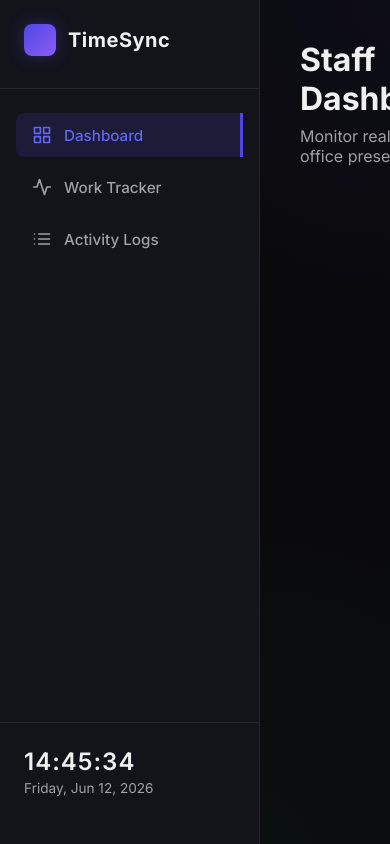
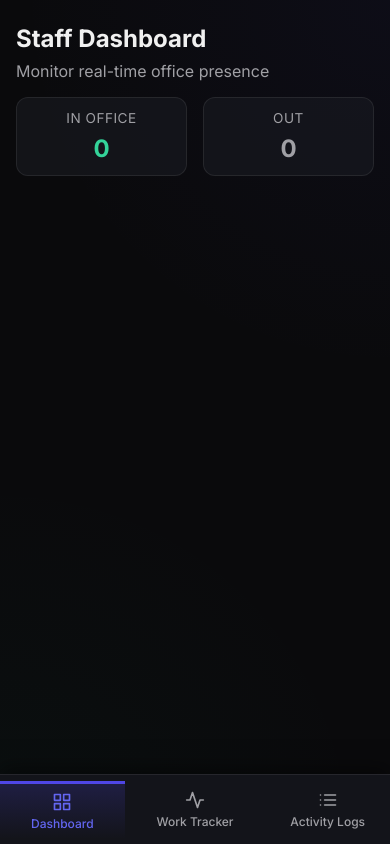
Before and after one commit to hanishmhd808-png/my-pc, a plain HTML site: page index.html in a window 390 px wide. Drawn offline with Linux system fonts and the light colour scheme; no server answers.

Commit message:
Added mobile responsiveness for smartphones

```diff
--- a/style.css
+++ b/style.css
@@ -525,3 +525,125 @@ nav {
     font-weight: 500;
     color: var(--text-secondary);
 }
+
+/* Mobile Responsiveness */
+@media (max-width: 768px) {
+    .app-container {
+        flex-direction: column;
+    }
+
+    .sidebar {
+        position: fixed;
+        bottom: 0;
+        left: 0;
+        width: 100%;
+        height: 70px;
+        flex-direction: row;
+        padding: 0;
+        border-right: none;
+        border-top: 1px solid var(--border-color);
+        z-index: 1000;
+        background: var(--bg-secondary);
+        box-shadow: 0 -5px 20px rgba(0,0,0,0.5);
+    }
+
+    .logo, .time-widget {
+        display: none !important;
+    }
+
+    nav {
+        flex-direction: row;
+        padding: 0;
+        width: 100%;
+        justify-content: space-around;
+        align-items: center;
+    }
+
+    .nav-btn {
+        flex-direction: column;
+        gap: 4px;
+        font-size: 0.75rem;
+        padding: 8px 4px;
+        flex: 1;
+        text-align: center;
+        border-radius: 0;
+        justify-content: center;
+    }
+
+    .nav-btn.active {
+        border-right: none;
+        border-top: 3px solid var(--accent-primary);
+        border-radius: 0;
+        background: linear-gradient(to bottom, rgba(79, 70, 229, 0.2), transparent);
+    }
+
+    .main-content {
+        padding: 24px 16px 90px 16px; /* Extra bottom padding for the nav bar */
+    }
+
+    .section-header {
+        flex-direction: column;
+        align-items: flex-start;
+        gap: 16px;
+        margin-bottom: 24px;
+    }
+
+    .section-header h2 {
+        font-size: 1.5rem;
+    }
+
+    .stats-container {
+        width: 100%;
+        justify-content: space-between;
+    }
+
+    .stat-box {
+        min-width: unset;
+        flex: 1;
+        padding: 12px;
+    }
+
+    .stat-value {
+        font-size: 1.5rem;
+    }
+
+    .staff-grid {
+        grid-template-columns: 1fr;
+        gap: 16px;
+    }
+
+    .tracker-grid {
+        grid-template-columns: 1fr;
+        gap: 16px;
+    }
+
+    .card-actions {
+        flex-direction: row;
+        gap: 8px;
+    }
+
+    .btn {
+        flex: 1;
+        padding: 12px 0;
+        font-size: 1rem;
+    }
+
+    .toast-container {
+        bottom: unset;
+        top: 20px;
+        right: 50%;
+        transform: translateX(50%);
+        width: 90%;
+        align-items: center;
+    }
+
+    .tracker-header {
+        flex-direction: column;
+        align-items: flex-start;
+        gap: 12px;
+    }
+
+    #tracker-staff-select {
+        width: 100%;
+    }
+}
```
